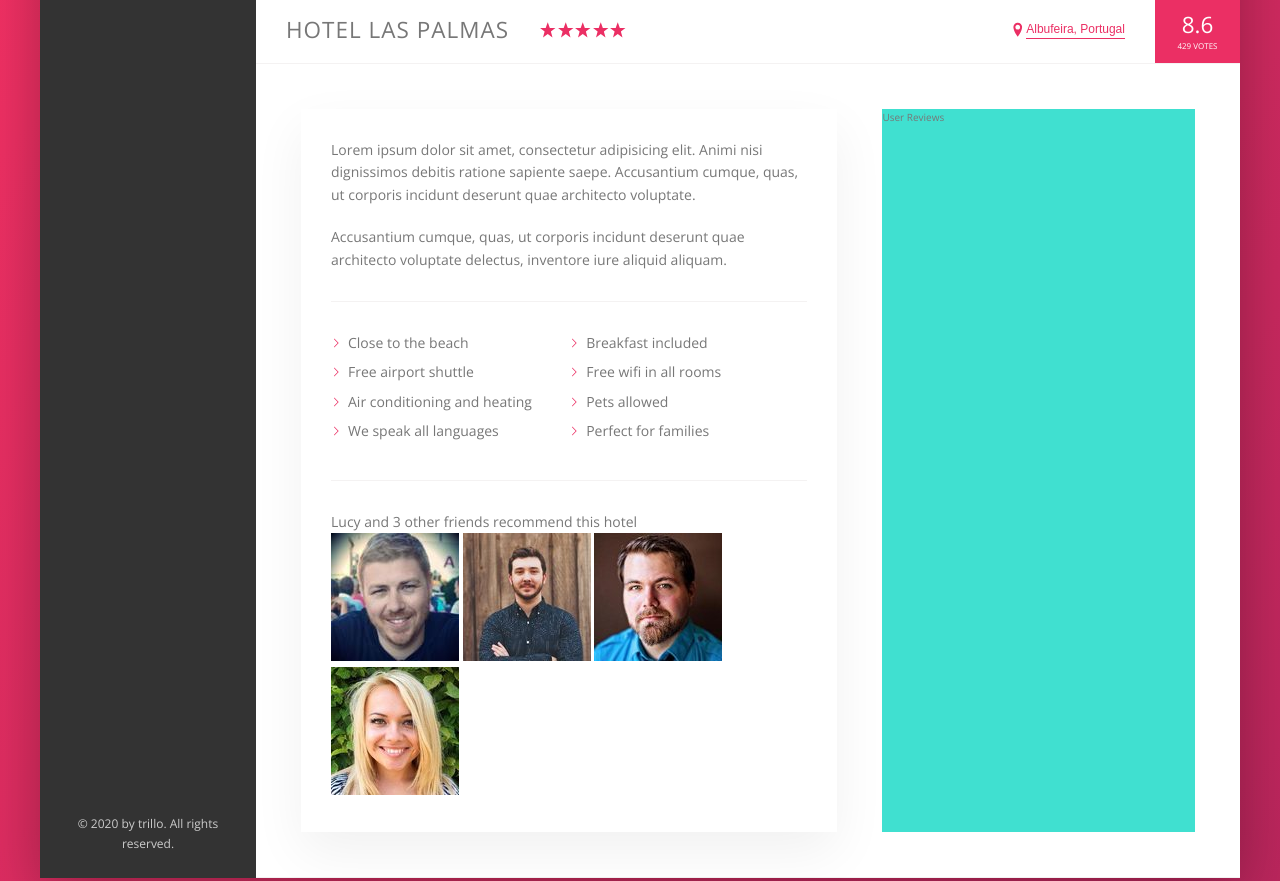
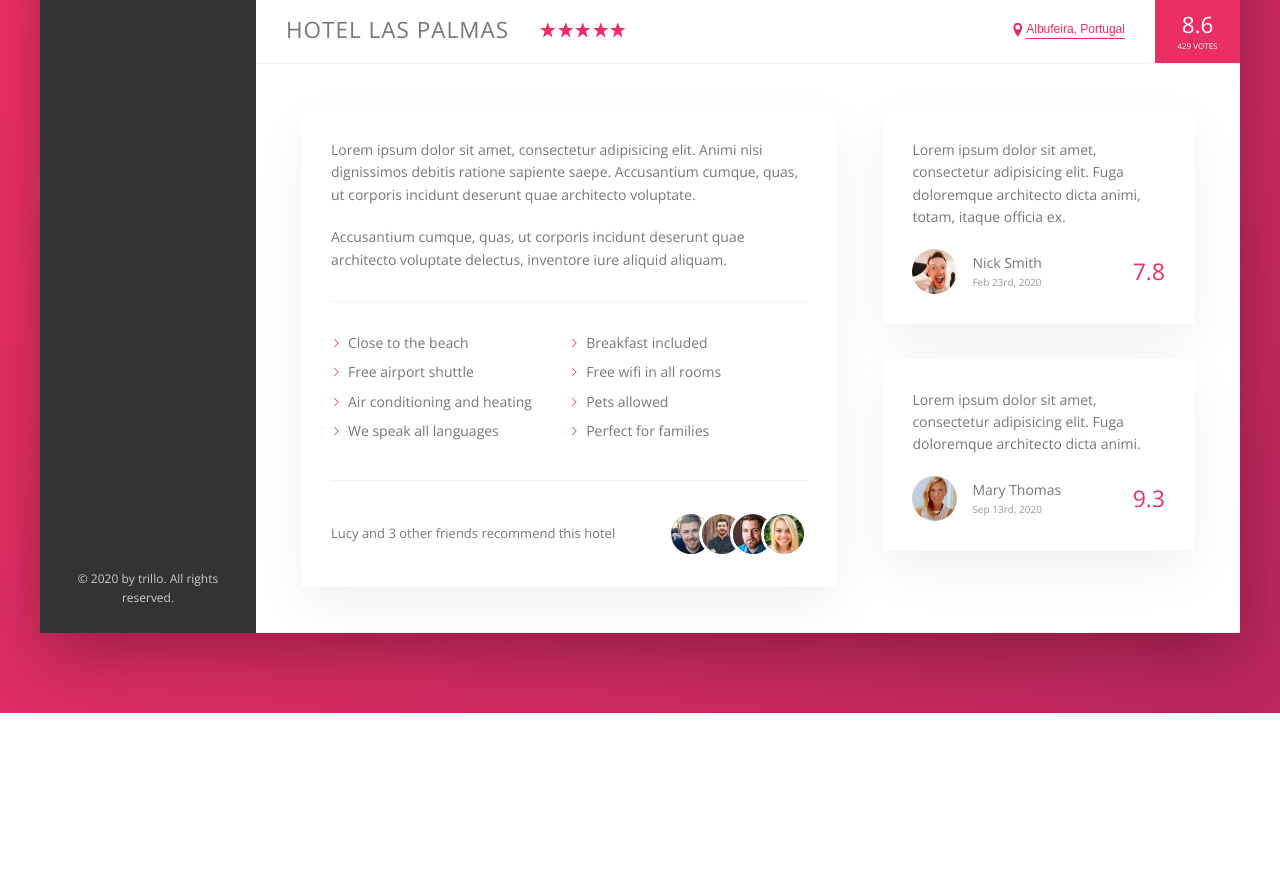
Before and after one commit to TylerCEdge/advanced-css-course, a website: page Trillo/starter/index.html in a window 1280 px wide. Shown: the part 538-1419 px from the top of the page. After the commit the page ends 1251 px from the top, so only its background shows below. Drawn offline with nearby package versions, Linux system fonts and the light colour scheme.

Commit message:
adding my challenge code for styling the user reviews section.  Not sure how to add the quotation marks but I feel like I got the rest mostly right!

```diff
--- a/Trillo/starter/index.html
+++ b/Trillo/starter/index.html
@@ -200,7 +200,45 @@
 								</div>
 							</div>
 						</div>
-						<div class="user-reviews">User Reviews</div>
+						<div class="user-reviews">
+							<figure class="review">
+								<blockquote class="review__text">
+									Lorem ipsum dolor sit amet, consectetur adipisicing elit. Fuga
+									doloremque architecto dicta animi, totam, itaque officia ex.
+								</blockquote>
+								<figcaption class="review__user">
+									<img
+										src="img/user-1.jpg"
+										alt="User 1"
+										class="review__photo"
+									/>
+									<div class="review__user-box">
+										<p class="review__user-name">Nick Smith</p>
+										<p class="review__user-date">Feb 23rd, 2020</p>
+									</div>
+									<div class="review__rating">7.8</div>
+								</figcaption>
+							</figure>
+
+							<figure class="review">
+								<blockquote class="review__text">
+									Lorem ipsum dolor sit amet, consectetur adipisicing elit. Fuga
+									doloremque architecto dicta animi.
+								</blockquote>
+								<figcaption class="review__user">
+									<img
+										src="img/user-2.jpg"
+										alt="User 1"
+										class="review__photo"
+									/>
+									<div class="review__user-box">
+										<p class="review__user-name">Mary Thomas</p>
+										<p class="review__user-date">Sep 13rd, 2020</p>
+									</div>
+									<div class="review__rating">9.3</div>
+								</figcaption>
+							</figure>
+						</div>
 					</div>
 				</main>
 			</div>
--- a/Trillo/starter/sass/_components.scss
+++ b/Trillo/starter/sass/_components.scss
@@ -316,7 +316,79 @@
 		// Newer browsers > Masks
 		background-color: var(--color-primary);
 		-webkit-mask-image: url(../img/SVG/chevron-thin-right.svg);
+		mask-image: url(../img/SVG/chevron-thin-right.svg);
 		-webkit-mask-size: cover;
+		mask-size: cover;
+	}
+}
+/* ------------------------------------ */
+.recommend {
+	font-size: 1.3rem;
+	color: var(--color-grey-light-3);
+
+	display: flex;
+	align-items: center;
+
+	&__count {
+		color: var(--color-grey-dark-2);
+		margin-right: auto;
+	}
+
+	&__friends {
+		display: flex;
+	}
+
+	&__photo {
+		box-sizing: content-box;
+		height: 4rem;
+		width: 4rem;
+		border-radius: 50%;
+		border: 3px solid #fff;
+
+		&:not(:last-child) {
+			margin-right: -1.5rem;
+		}
+	}
+}
+
+/* ------------------------------------ */
+.review {
+	background-color: #fff;
+	box-shadow: var(--shadow-light);
+	padding: 3rem;
+	margin-bottom: 3.5rem;
+
+	&__text {
+		margin-bottom: 2rem;
+	}
+
+	&__user {
+		display: flex;
+		align-items: center;
+	}
+
+	&__photo {
+		height: 4.5rem;
+		width: 4.5rem;
+		border-radius: 50%;
+		margin-right: 1.5rem;
+	}
+
+	&__user-box {
+		margin-right: auto;
+	}
+
+	&__user-name {
+	}
+
+	&__user-date {
+		font-size: 1rem;
+		color: var(--color-grey-dark-3);
+	}
+
+	&__rating {
+		font-size: 2.3rem;
+		color: var(--color-primary);
 	}
 }
 /* ------------------------------------ */
@@ -324,3 +396,5 @@
 /* ------------------------------------ */
 
 /* ------------------------------------ */
+
+/* ------------------------------------ */
--- a/Trillo/starter/sass/_layout.scss
+++ b/Trillo/starter/sass/_layout.scss
@@ -41,6 +41,7 @@
 }
 
 .detail {
+	font-size: 1.4rem;
 	display: flex;
 	padding: 4.5rem;
 	background-color: var(--volor-grey-light-1);
@@ -48,7 +49,6 @@
 }
 
 .description {
-	font-size: 1.4rem;
 	flex: 0 0 60%;
 	margin-right: 4.5rem;
 	padding: 3rem;
@@ -57,5 +57,4 @@
 
 .user-reviews {
 	flex: 1;
-	background-color: turquoise;
 }
```
Also changed, not shown: Trillo/starter/css/style.css.
